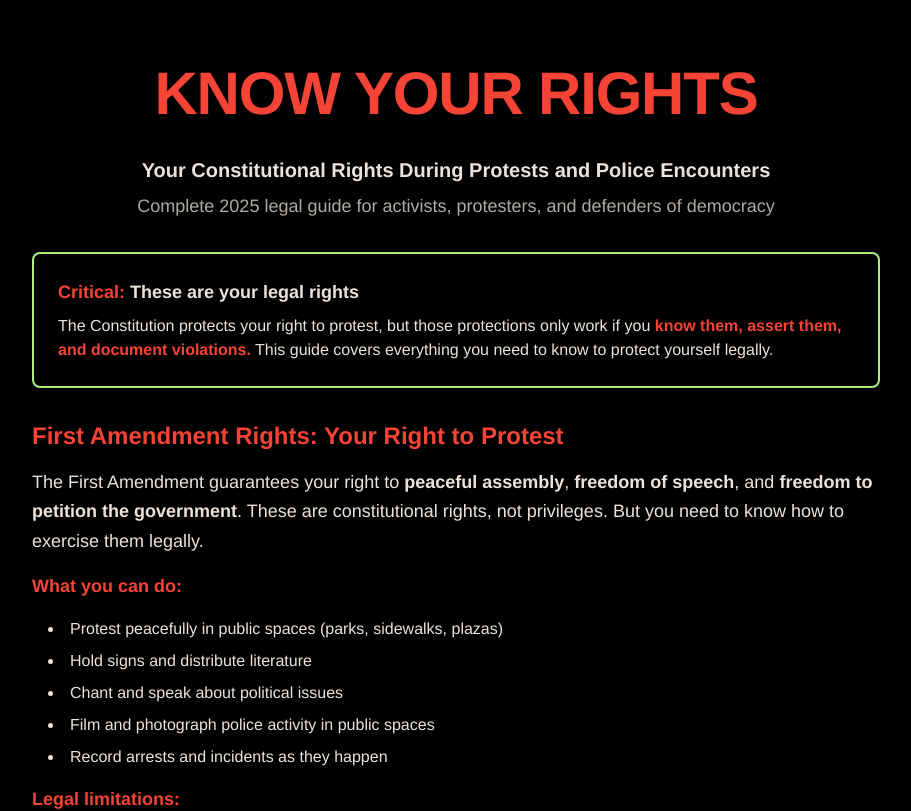
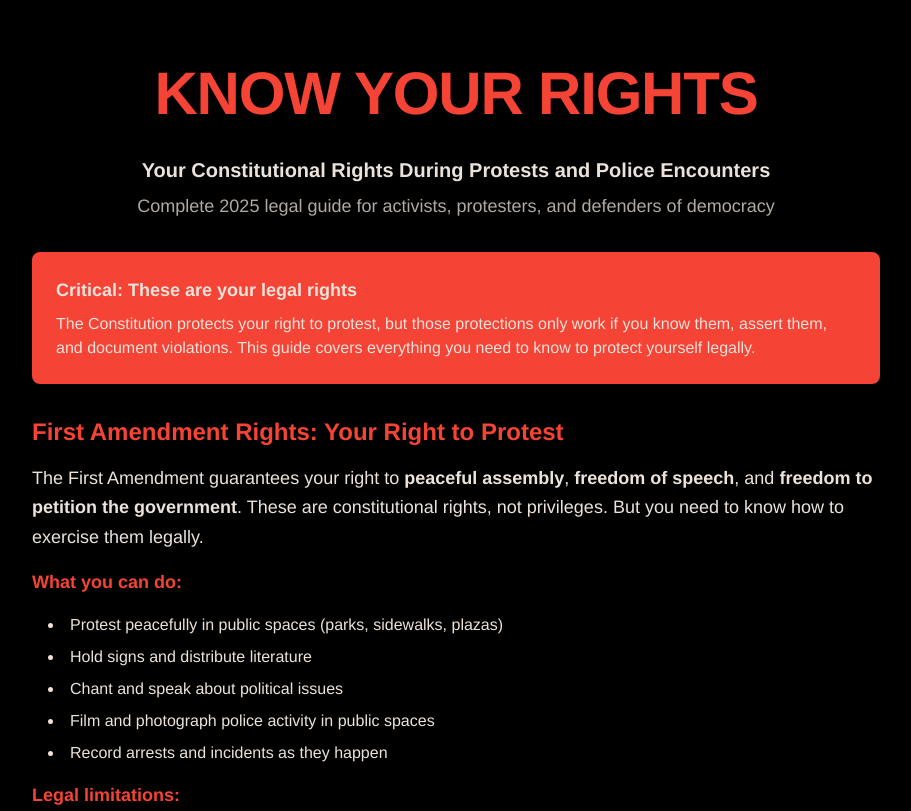
Before and after one commit to thedanperry/LibertyGuard-Website, a Next.js app: page /know-your-rights in a window 1280 px wide. Shown: the top 811 px of the page, without its empty margins (184-1095 px from the left). Built offline with nearby package versions, Linux system fonts and the light colour scheme.

Commit message:
Keep red background, ensure all text inside uses cream color not red

```diff
--- a/src/app/know-your-rights/page.tsx
+++ b/src/app/know-your-rights/page.tsx
@@ -20,10 +20,10 @@ export default function KnowYourRightsPage() {
           <p className="text-climate-cream text-lg opacity-75">Complete 2025 legal guide for activists, protesters, and defenders of democracy</p>
         </div>
 
-        <div className="p-6 rounded-lg mb-8 border-2 border-climate-red">
-          <p className="text-climate-cream text-lg font-bold mb-2"><strong className="text-climate-red">Critical:</strong> These are your legal rights</p>
+        <div className="bg-climate-red bg-opacity-10 p-6 rounded-lg mb-8">
+          <p className="text-climate-cream text-lg font-bold mb-2">Critical: These are your legal rights</p>
           <p className="text-climate-cream">
-            The Constitution protects your right to protest, but those protections only work if you <strong className="text-climate-red">know them, assert them, and document violations.</strong> This guide covers everything you need to know to protect yourself legally.
+            The Constitution protects your right to protest, but those protections only work if you know them, assert them, and document violations. This guide covers everything you need to know to protect yourself legally.
           </p>
         </div>
 
@@ -212,7 +212,7 @@ export default function KnowYourRightsPage() {
             </p>
           </section>
 
-          <section className="bg-climate-red bg-opacity-10 p-8 rounded-lg">
+          <section className="p-8 rounded-lg border-2 border-climate-red">
             <h2 className="text-2xl font-bold text-climate-red mb-4">Download LibertyGuard for Complete Rights Protection</h2>
             <p className="text-lg leading-relaxed mb-6">
               The LibertyGuard app provides real-time legal protection and emergency protocols:
@@ -241,7 +241,7 @@ export default function KnowYourRightsPage() {
           </section>
 
           <div className="mt-12 space-y-4">
-            <div className="bg-climate-red bg-opacity-10 p-6 rounded-lg mb-8">
+            <div className="p-6 rounded-lg mb-8 border-2 border-climate-red">
               <h3 className="text-xl font-bold text-climate-red mb-4">Related Guides</h3>
               <ul className="space-y-3">
                 <li>
--- a/src/app/protest-safety/page.tsx
+++ b/src/app/protest-safety/page.tsx
@@ -20,8 +20,8 @@ export default function ProtestSafetyPage() {
           <p className="text-climate-cream text-lg opacity-75">Complete 2025 guide to protest safety, legal rights, and emergency protocols</p>
         </div>
 
-        <div className="bg-climate-red bg-opacity-10 p-6 rounded-lg mb-8">
-          <p className="text-climate-cream text-lg font-bold mb-2"><strong>Critical:</strong> Read this before your next protest</p>
+        <div className="p-6 rounded-lg mb-8 border-2 border-climate-red">
+          <p className="text-climate-cream text-lg font-bold mb-2"><strong className="text-climate-red">Critical:</strong> Read this before your next protest</p>
           <p className="text-climate-cream">
             People get arrested. People get injured. People face serious legal consequences. This guide gives you the knowledge to protect yourself when things go wrong. <strong className="text-climate-red">No theory. Just practical, actionable information.</strong>
           </p>
@@ -144,7 +144,7 @@ export default function ProtestSafetyPage() {
               <li><strong>Property damage:</strong> Photos of damaged property or belongings</li>
               <li><strong>Video evidence:</strong> Record police encounters (legal in public spaces in most states)</li>
             </ul>
-            <div className="bg-climate-red bg-opacity-10 p-6 rounded-lg mb-4">
+            <div className="p-6 rounded-lg mb-4 border-2 border-climate-red">
               <p className="text-climate-cream text-lg leading-relaxed">
                 <strong className="text-climate-red">Legal Note:</strong> You have the right to record police activity in public spaces in most jurisdictions. However, laws vary by state. Check local laws before recording. If you're arrested, your phone may be confiscated, so cloud backup is essential.
               </p>
@@ -167,7 +167,7 @@ export default function ProtestSafetyPage() {
             </ul>
           </section>
 
-          <section className="bg-climate-red bg-opacity-10 p-8 rounded-lg">
+          <section className="p-8 rounded-lg border-2 border-climate-red">
             <h2 className="text-2xl font-bold text-climate-red mb-4">Download LibertyGuard for Complete Protection</h2>
             <p className="text-lg leading-relaxed mb-6">
               The LibertyGuard app provides real-time protection during protests and civil unrest:
@@ -210,7 +210,7 @@ export default function ProtestSafetyPage() {
           </section>
 
           <div className="mt-12 space-y-4">
-            <div className="bg-climate-red bg-opacity-10 p-6 rounded-lg mb-8">
+            <div className="p-6 rounded-lg mb-8 border-2 border-climate-red">
               <h3 className="text-xl font-bold text-climate-red mb-4">Related Guides</h3>
               <ul className="space-y-3">
                 <li>
```
